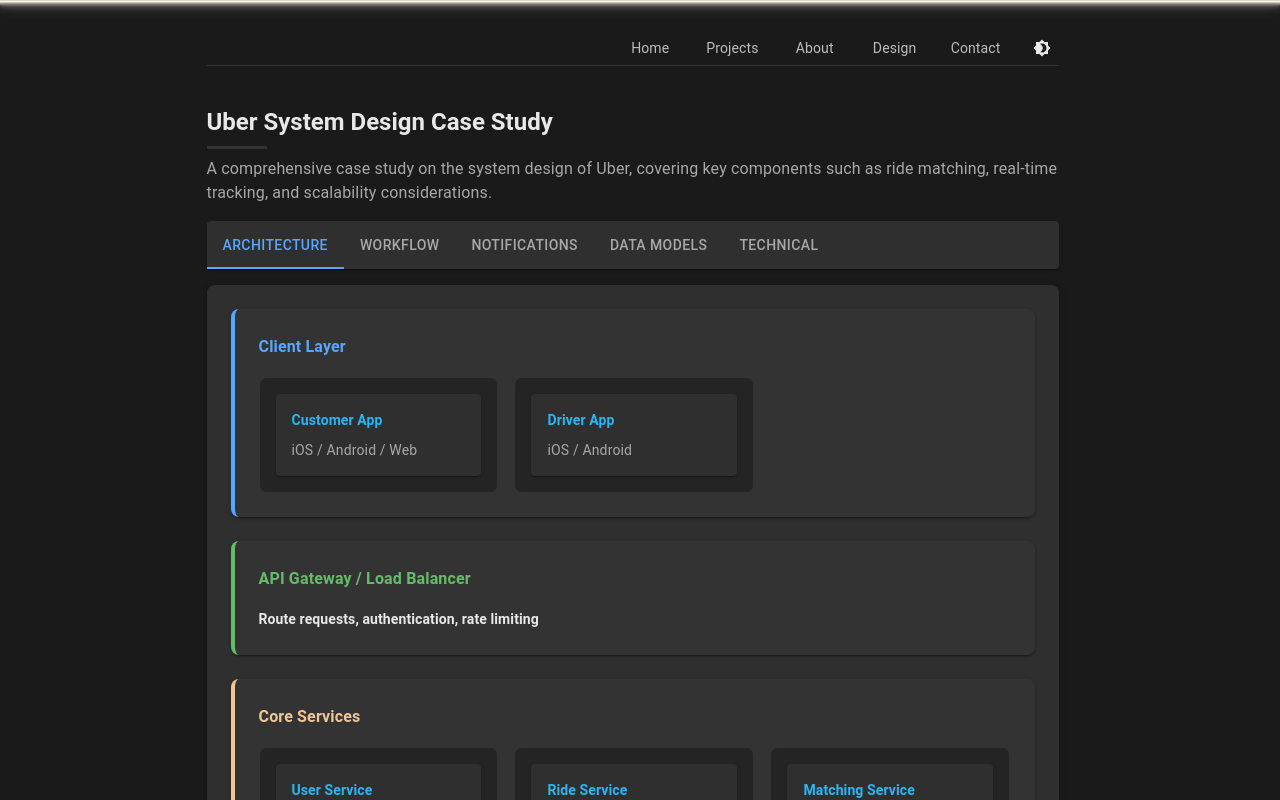
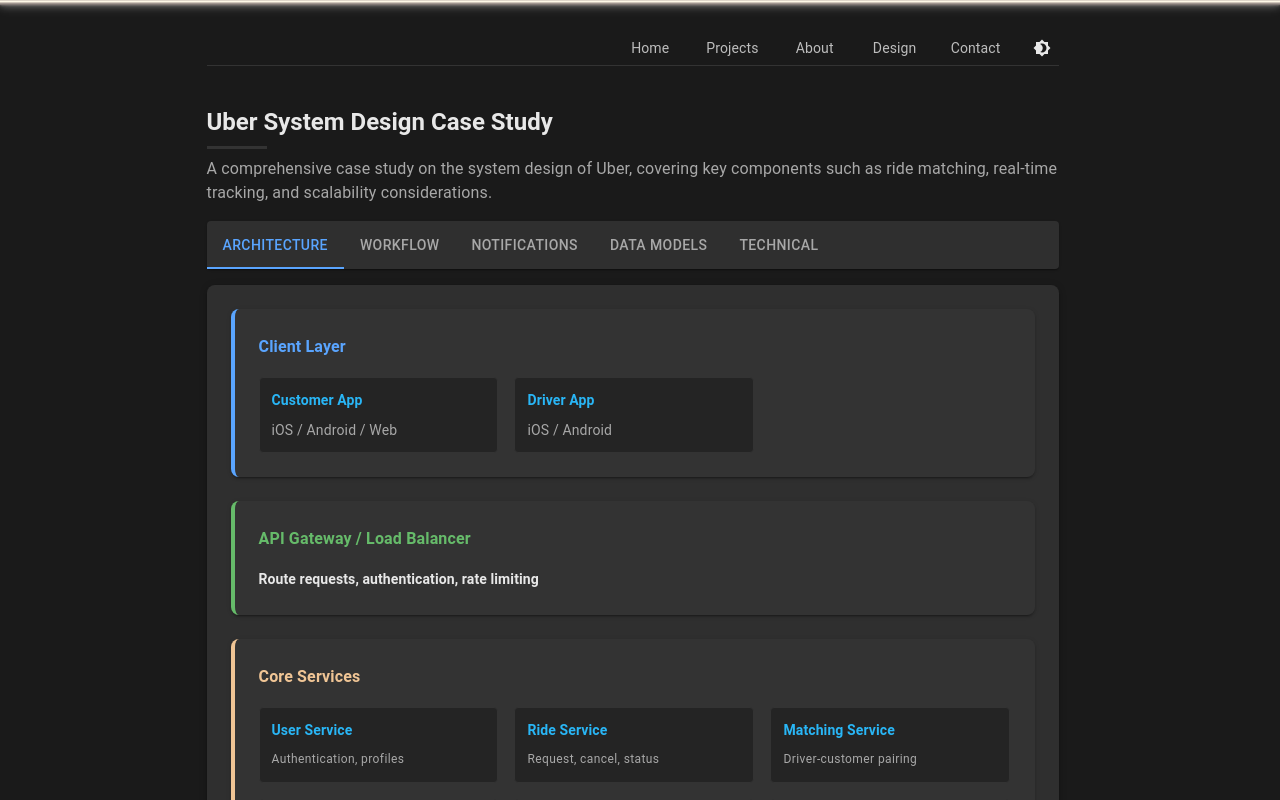
Before and after one commit to kwanlokto/portfolio, a Next.js app: page /portfolio/system-design/uber in a window 1280 px wide. Shown: the top 800 px of the page. Built offline with nearby package versions, Linux system fonts and the light colour scheme.

Commit message:
fix arch diagram

```diff
--- a/src/ui/system_design/architecture_diagram.tsx
+++ b/src/ui/system_design/architecture_diagram.tsx
@@ -8,7 +8,9 @@
   layers: ArchitectureLayer[];
 }
 
-export default function ArchitectureDiagram({ layers }: ArchitectureDiagramInterface) {
+export default function ArchitectureDiagram({
+  layers,
+}: ArchitectureDiagramInterface) {
   return (
     <CardSection>
       <Stack spacing={3}>
@@ -35,18 +37,12 @@
               {layer.content.map(({ title, body, desc, icon }, idx) =>
                 body || desc ? (
                   <Grid key={idx} size={{ xs: 12, sm: 6, md: 4 }}>
-                    <Paper
-                      variant="outlined"
-                      sx={{
-                        p: 2,
-                        borderRadius: 2,
-                        height: "100%",
-                      }}
-                    >
                     <Section
                       icon={icon}
                       title={title}
                       titleVariant="subtitle2"
+                      sx={{ p: 1.5, borderRadius: 1 }}
+                      variant="outlined"
                     >
                       <>
                         {body && (
@@ -61,7 +57,6 @@
                         )}
                       </>
                     </Section>
-                    </Paper>
                   </Grid>
                 ) : (
                   <Typography
```
Lines whose indentation alone changed are shown as unchanged.
